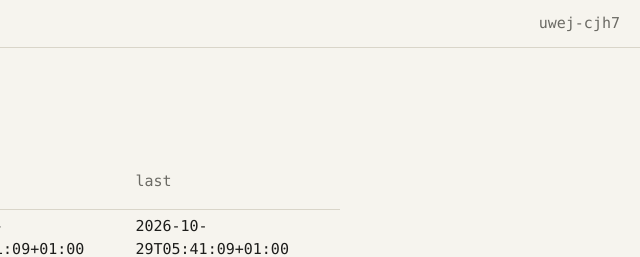
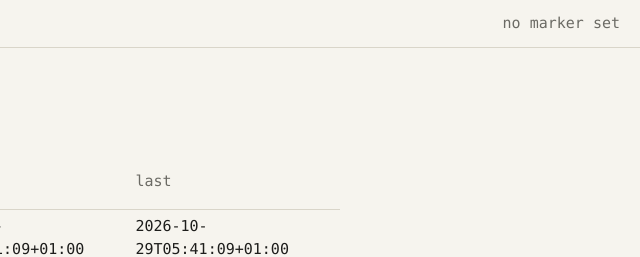
Before and after one commit to andresantosnl/rig-preview-s01e04, a plain HTML site: page index.html in a window 1280 px wide. Shown: the top 257 px of the page, 640-1280 px from the left. Drawn offline with Linux system fonts and the light colour scheme.

Commit message:
preview: digest 2026-10-28, marker removed

```diff
--- a/index.html
+++ b/index.html
@@ -10,4 +10,4 @@
   th { color: var(--mute); font-weight: normal; }
   .warn { color: var(--warn); }
   .mute { color: var(--mute); }
-</style></head><body><header><strong>rig</strong><span>lane-07</span><span class="marker">uwej-cjh7</span></header><main><h1>digest · 2026-10-28</h1><table><thead><tr><th>job</th><th>owner</th><th>runs</th><th>retries</th><th>last status</th><th>last error</th><th>first</th><th>last</th></tr></thead><tbody><tr class=""><td>digest/render</td><td>—</td><td>1</td><td>0</td><td>ok</td><td>—</td><td>2026-10-29T05:41:09+01:00</td><td>2026-10-29T05:41:09+01:00</td></tr><tr class="warn"><td>fixtures/refresh</td><td>rook</td><td>4</td><td>3</td><td>ok</td><td>—</td><td>2026-10-29T01:30:00+01:00</td><td>2026-10-29T01:37:00+01:00</td></tr><tr class=""><td>lane/sync</td><td>rook</td><td>8</td><td>1</td><td>ok</td><td>—</td><td>2026-10-28T23:00:06+01:00</td><td>2026-10-29T05:00:04+01:00</td></tr><tr class="warn"><td>notes/backup</td><td>lane-07</td><td>1</td><td>0</td><td>fail</td><td>quota exceeded</td><td>2026-10-29T04:00:01+01:00</td><td>2026-10-29T04:00:01+01:00</td></tr><tr class=""><td>rig/rotate-logs</td><td>lane-07</td><td>1</td><td>0</td><td>ok</td><td>—</td><td>2026-10-28T23:00:02+01:00</td><td>2026-10-28T23:00:02+01:00</td></tr></tbody></table><p class="mute">1 line(s) could not be read</p></main></body></html>
+</style></head><body><header><strong>rig</strong><span>lane-07</span><span class="marker">no marker set</span></header><main><h1>digest · 2026-10-28</h1><table><thead><tr><th>job</th><th>owner</th><th>runs</th><th>retries</th><th>last status</th><th>last error</th><th>first</th><th>last</th></tr></thead><tbody><tr class=""><td>digest/render</td><td>—</td><td>1</td><td>0</td><td>ok</td><td>—</td><td>2026-10-29T05:41:09+01:00</td><td>2026-10-29T05:41:09+01:00</td></tr><tr class="warn"><td>fixtures/refresh</td><td>rook</td><td>4</td><td>3</td><td>ok</td><td>—</td><td>2026-10-29T01:30:00+01:00</td><td>2026-10-29T01:37:00+01:00</td></tr><tr class=""><td>lane/sync</td><td>rook</td><td>8</td><td>1</td><td>ok</td><td>—</td><td>2026-10-28T23:00:06+01:00</td><td>2026-10-29T05:00:04+01:00</td></tr><tr class="warn"><td>notes/backup</td><td>lane-07</td><td>1</td><td>0</td><td>fail</td><td>quota exceeded</td><td>2026-10-29T04:00:01+01:00</td><td>2026-10-29T04:00:01+01:00</td></tr><tr class=""><td>rig/rotate-logs</td><td>lane-07</td><td>1</td><td>0</td><td>ok</td><td>—</td><td>2026-10-28T23:00:02+01:00</td><td>2026-10-28T23:00:02+01:00</td></tr></tbody></table><p class="mute">1 line(s) could not be read</p></main></body></html>
```
